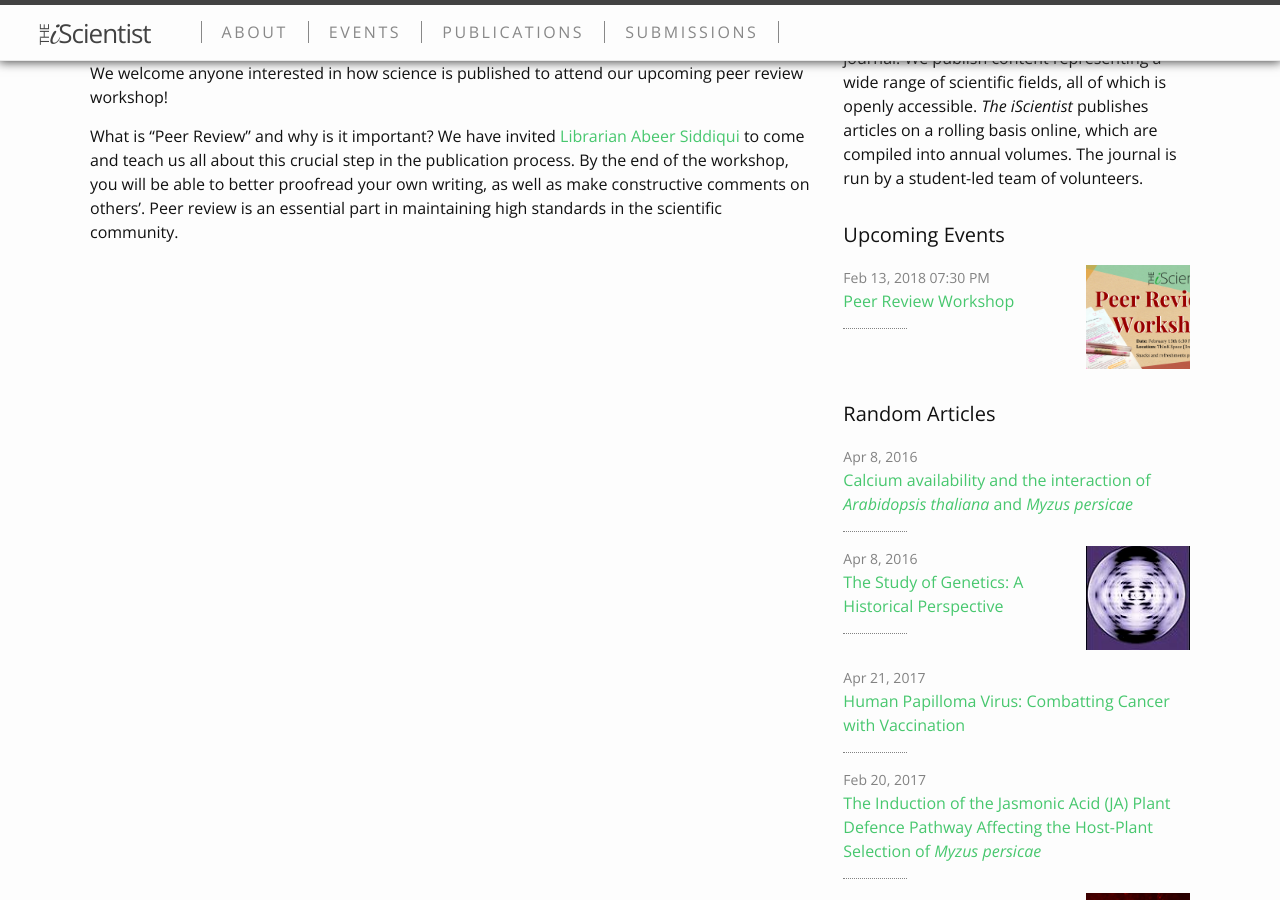
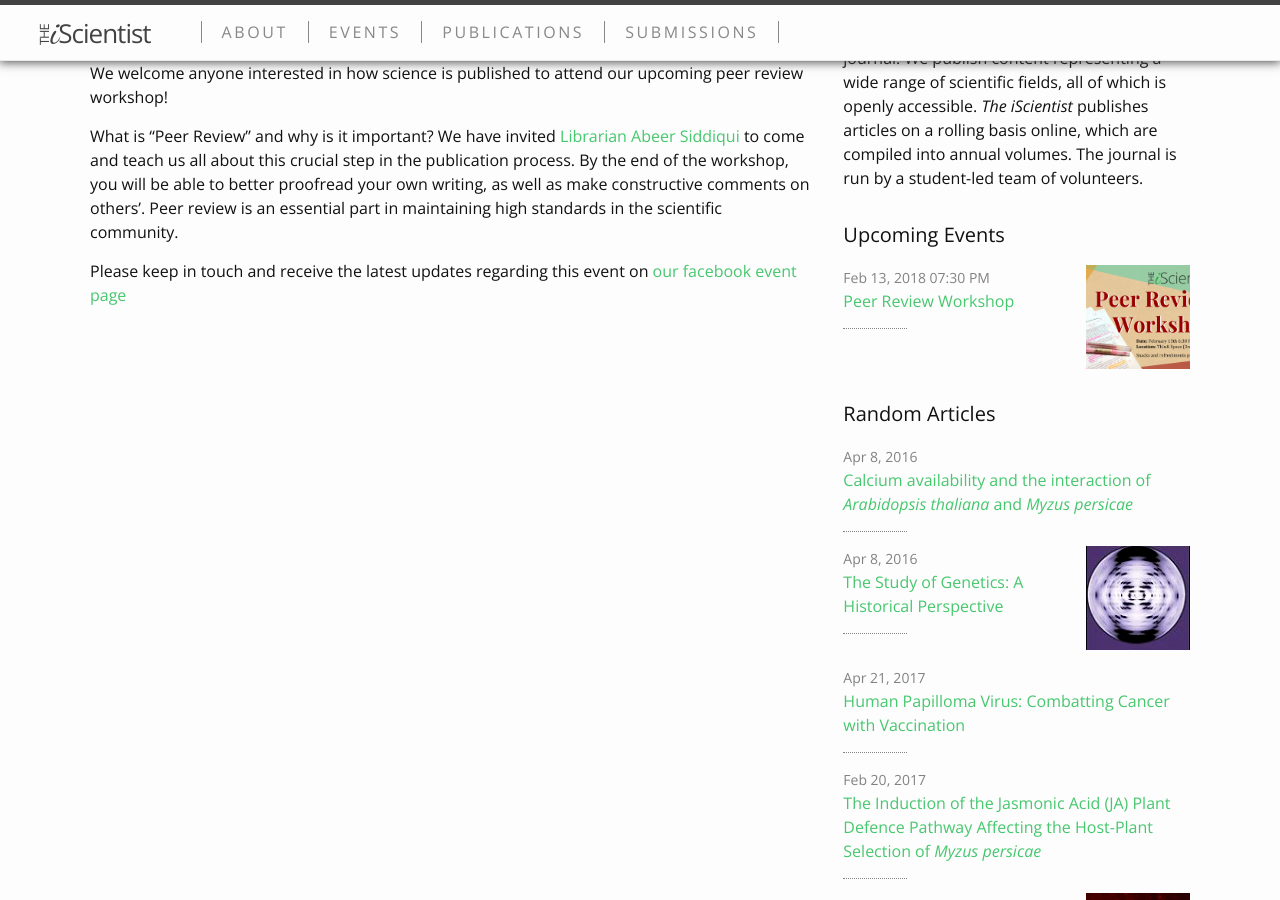
Before and after one commit to iscientist/iscientist.github.io, a Jekyll site: the page built from _eventsUpcoming/2018-02-13-PeerReviewWorkshop.md, in a window 1280 px wide and 900 px high, scrolled down 763 px. Built offline with Jekyll 4.4.1, drawn with Linux system fonts in a browser that asks for light colours.

Commit message:
added facebook event page link

```diff
--- a/_eventsUpcoming/2018-02-13-PeerReviewWorkshop.md
+++ b/_eventsUpcoming/2018-02-13-PeerReviewWorkshop.md
@@ -14,3 +14,5 @@ carousel:
 We welcome anyone interested in how science is published to attend our upcoming peer review workshop!
 
 What is "Peer Review" and why is it important? We have invited [Librarian Abeer Siddiqui](https://library.mcmaster.ca/contact/siddiqui-abeer) to come and teach us all about this crucial step in the publication process. By the end of the workshop, you will be able to better proofread your own writing, as well as make constructive comments on others'. Peer review is an essential part in maintaining high standards in the scientific community.
+
+Please keep in touch and receive the latest updates regarding this event on [our facebook event page](https://www.facebook.com/events/166246343997635/)
```
